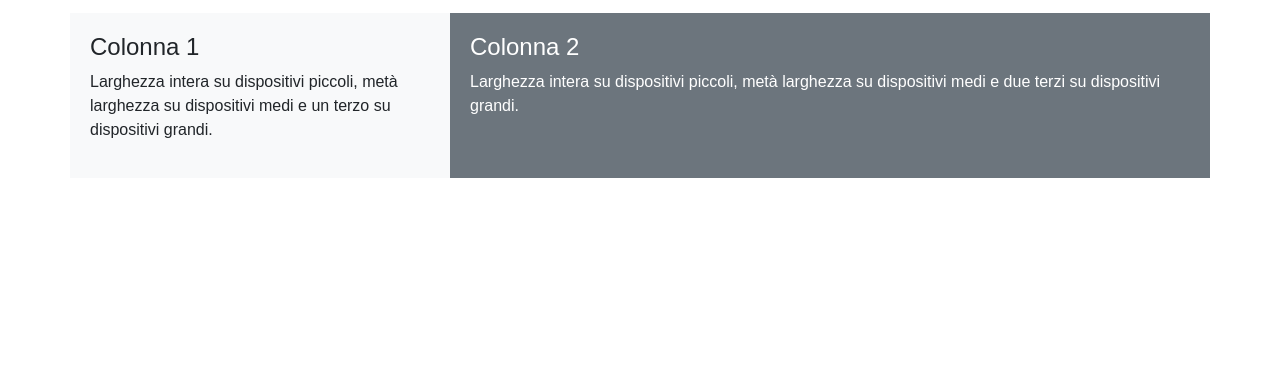
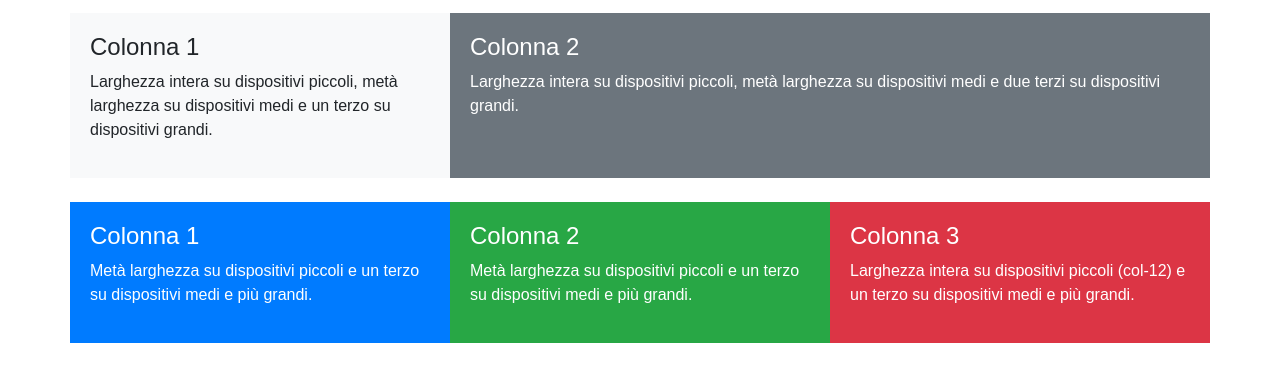
Before and after one commit to xlore97/htmlcss-bootstrap-layout, a plain HTML site: page index.html in a window 1280 px wide. Shown: the part 121-502 px from the top of the page. Drawn offline with nearby package versions, Linux system fonts and the light colour scheme.

Commit message:
Seconda riga

```diff
--- a/asset/css/style.css
+++ b/asset/css/style.css
@@ -17,6 +17,18 @@
     background-color: #6c757d;
 }
 
+.bg-blu {
+    background-color: #007bff;
+}
+
+.bg-green {
+    background-color: #28a745;
+}
+
+.bg-red {
+    background-color: #dc3545;
+}
+
 .box {
     padding: 20px;
 }
--- a/index.html
+++ b/index.html
@@ -28,8 +28,22 @@
             </div>
         </div>
 
+        <div class="row mt-4">
+            <div class="col-6 col-md-4 box bg-blu text-color">
+                <h4>Colonna 1</h4>
+                <p>Metà larghezza su dispositivi piccoli e un terzo su dispositivi medi e più grandi.</p>
+            </div>
+            <div class="col-6 col-md-4 box bg-green text-color">
+                <h4>Colonna 2</h4>
+                <p>Metà larghezza su dispositivi piccoli e un terzo su dispositivi medi e più grandi.</p>
+            </div>
+            <div class="col-12 col-md-4 box bg-red text-color">
+                <h4>Colonna 3</h4>
+                <p>Larghezza intera su dispositivi piccoli (col-12) e un terzo su dispositivi medi e più grandi.</p>
+            </div>
+        </div>
+
     </div>
-
 </body>
 
 </html>
```
